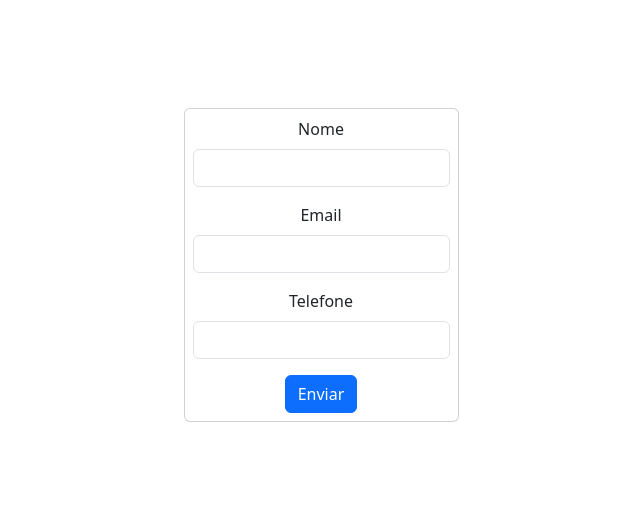
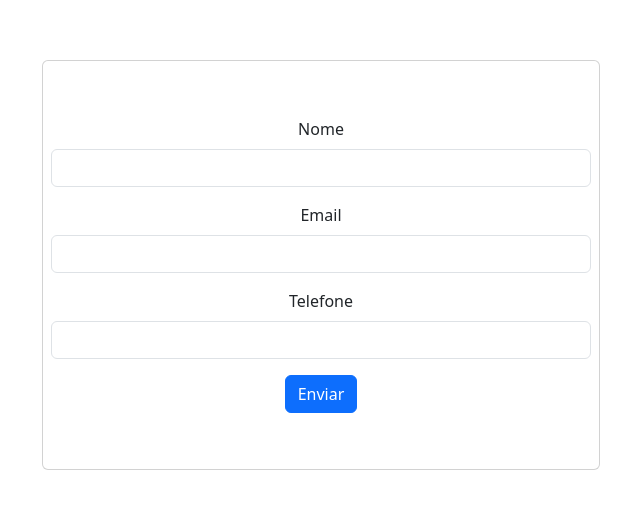
Before and after one commit to slabcouski/exercicio_bootstrap, a plain HTML site: page index.html in a window 1280 px wide. Shown: the part 135-644 px from the top of the page, 319-959 px from the left. Drawn offline with nearby package versions, Linux system fonts and the light colour scheme.

Commit message:
24/12/23 17:35

```diff
--- a/index.html
+++ b/index.html
@@ -9,9 +9,9 @@
 </head>
 <body class="d-flex">
     <div class="container d-flex justify-content-center align-items-center">
-        <div class="card">
+        <div class="card w-50">
             <form action="" class="p-2 text-center">
-                <div class="mb-3">
+                <div class="mt-5 mb-3">
                     <label for="inputName" class="form-label">Nome</label>
                     <input type="text" class="form-control" id="inputName">
                   </div>
@@ -23,7 +23,7 @@
                   <label for="inputTel" class="form-label">Telefone</label>
                   <input type="tel" class="form-control" id="inputTel">
                 </div>
-                <button type="submit" class="btn btn-primary">Enviar</button>
+                <button type="submit" class="btn btn-primary mb-5">Enviar</button>
               </form>
         </div>
     </div>
```
